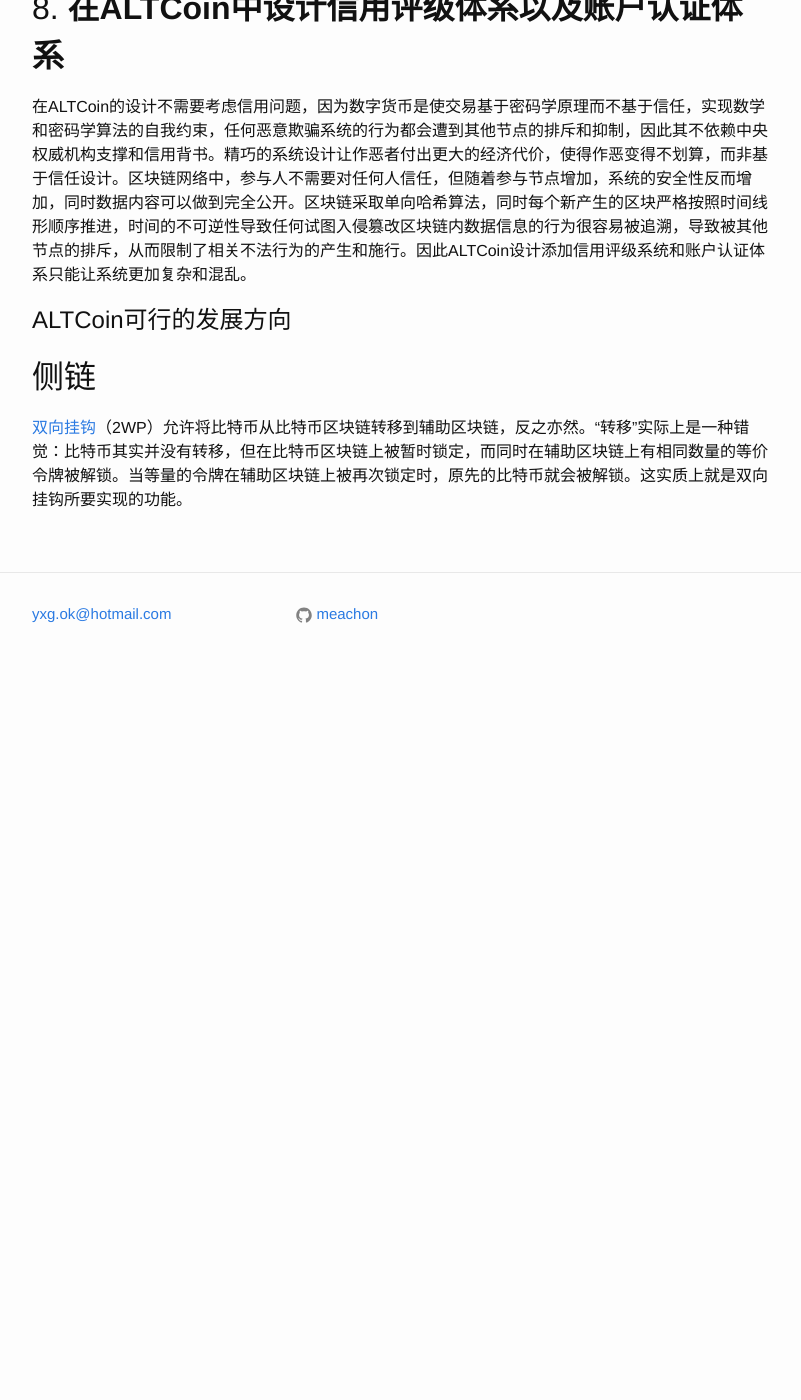
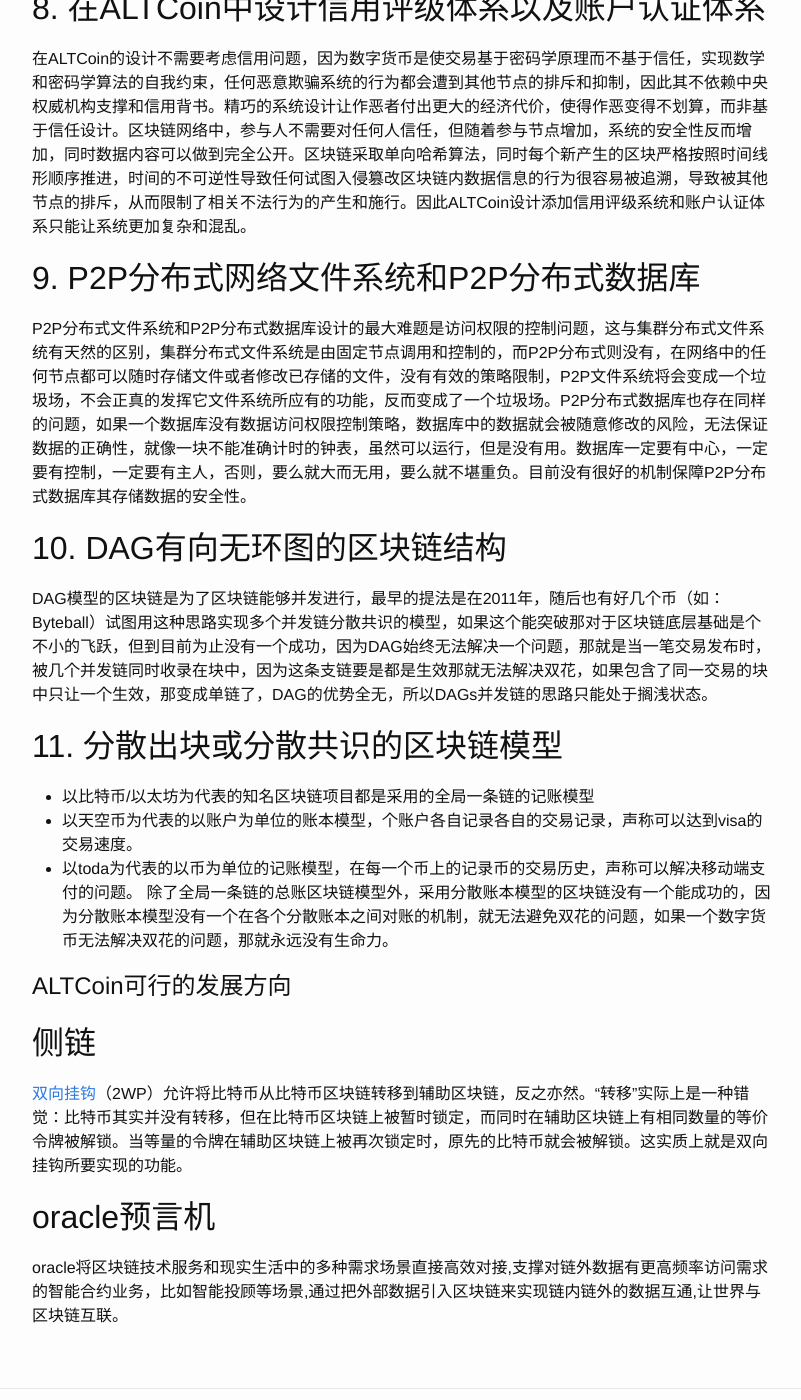
Before and after one commit to meachon/meachon.github.io, a Jekyll site: the page built from _posts/2017-05-17-ALTCoin设计中的误区.md, in a window 1280 px wide and 1400 px high, scrolled down 2810 px. Shown: the whole window, without its empty margins (238-1039 px from the left). Built offline with Jekyll 4.4.1, drawn with Linux system fonts in a browser that asks for light colours; before the commit the page ends 3496 px from its top, so only the background shows below that; some of the changed text lies outside the part shown.

Commit message:
modify altcoin

```diff
--- a/_posts/2017-05-17-ALTCoin设计中的误区.md
+++ b/_posts/2017-05-17-ALTCoin设计中的误区.md
@@ -1,20 +1,20 @@
 ---
 layout: post
-title:  "ALTCoin设计中的误区"
+title:  "ALTCoin设计随录"
 date:   2017-05-17 16:06:39 +0800
 categories: 数字货币
 ---
 
+# 数字货币设计中的误区
 
-# ALTCoin设计中的误区
-## 1. **采用TodaTree协议**
+## 1. 采用TodaTree协议
 系统采用TodaTree协议机制，将问题复杂化，用TodaTree解决移动端交易验证问题，远没有UTXO账本体系SPV简单，使用TodaTree是历史的倒退。
   - 将钱包和币映射到todatree的节点上，要使用merkle proof证明todatree上的节点的正确性，并不比使用密码学验证签名正确性简单。
   - 钱包的编号采用todatree的编号，根PKI没有关系，无法验证这个编号是那个钱包的编号，除非使用中心化的存储介质记录钱包的编号和钱包PKI账户公钥的对应关系供其他钱包的查询。
   - 将币映射到todatree的节点上，看似每个币都有唯一的编号用来跟踪币的历史，实际上币的拆分和零钱合并给币的有效性验证带来意想不到的困难，而大量币的交易都得一个一个币的区验证有效性，其工作量之大不容小觑，而在UTXO账本体系中只需验证某个UTXO属于某个用户的签名即可。
   - todatree中的钱包ID是有限资源，移动用完整个系统将枯竭，攻击者完全可以连续多开户来完成攻击。
 
-## 2. **手机参与共识**
+## 2. 手机参与共识
 手机参与共识，是一个伪需求，手机算力有限，网络带宽不稳定，且手机不可能一直在线等特点，导致以下问题：
   - 第一，手机参与共识会导致系统整体算力和稳定性下降，系统算力的损失导致系统容易受到攻击。
   - 第二，获取出块权的手机如果性能太低可能导致按照预定的出块时间无法完成出块任务，这将导致整个网络的性能被这部手机的性能限制。
@@ -22,19 +22,19 @@
   - 第四，从经济学角度讲，对于算力宽带等性能弱贡献小的移动终端能获取共识赚取交易费，这会使使用户更青睐移动端参与网络，导致整个网络系统算力资源贫弱化，对系统的发展是不利的。
   - 第五，移动网络无法实现P2P网络，并且移动网络服务连接数量受限，移动端只有在WIFI下才能实现P2P。
 
-## 3. **公有链拜占庭算法共识机制**
+## 3. 公有链拜占庭算法共识机制
 公有链网络采用拜占庭算法共识机制，需要参考FLP不可能定理，拜占庭算法不可能完成公有链的共识，更适合私有链和联盟链，需要稳定的共识节点集合，而公有链参与共识的节点动态的加入或者离开，系统中对加入的节点没有要求，也没有任何验证，如果是采用一个节点一票的方式，对于一个节点而言，无从辨别其他节点是普通节点还是拜占庭节点，因此不存在一个一致性算法能够保证节点达成共识。像PoW和PoS等相关共识协议实质上不是一种计算机共识算法，而是一种是一种经济博弈机制。
 
-## 4. **按照设备将系统分层**
+## 4. 按照设备将系统分层
 分层主要是解决移动端快速交易和移动端存储空间的问题，但是分层将有其他问题：
   - 不同层之间采用不同的共识机制，肯定有“不公平”。在同一个货币体系中，共识机制不一样，共识的难易程度不一致，共识后的费用有差异，就会有大量的交易“移民”到对自己有利的那一层。
   - 不同层的交易记录如不同的链，那么同一个货币体系，不同层间的交易到底记录到那个链中？同一个账户在不同的链中如何体现，移动层在共识时必须参考通用层的区块链数据，来判断该账户在另一层是否已经花费，以此来防止同一个账户在不同层同时消费出现双花问题，那么移动层就必须下载通用层的数据库，那么这样分层后移动层并没有减少数据存储量，事与愿违，系统设计更加复杂，问题也没有能够解决。
   - 分层之后如果不同的层都在同一个P2P网络， 消息是相互通信的，不存在明显的分层设计优势，在这种情况下，分层只能成为一个概念而没有实质性的内容；如果不同的层之间不在同一个P2P网络，层间网络隔离，那么层间的转账共识都成了问题。
 
-## 5. **把数字货币当成是一个币文件**
+## 5. 把数字货币当成是一个币文件
 不赞成将币作为一个文件设计数字货币，这样双花问题是最大的问题以及币问题的验证及其复杂，其实在数字货币时代不需要有币这个实体，只需要账本里面记录账户的币值并且能得到所在系统中其他人的认可，该账户就实际拥有它。有币文件反倒是个麻烦，因为现实中的实体法币是防伪的，复制或伪造需要很高的成本，并且复制和伪造的币跟原版是有区别的，而币文件的复制几乎零成本，而且副本跟原版一模一样，根本无法识别哪一个是真正的原币。再说币文件在消费时能否拆分，拆分后如何管理都是问题，如果不拆分那就缺乏消费的灵活性。
 
-## 6. **p2p网络分片共识**
+## 6. p2p网络分片共识
 p2p网络分片形成多个p2p网络社区，p2p网络各社区都获取全网的交易信息然后分别出块，为了扩大共识范围和快速进行交易。各社区之间采用拜占庭共识从这些块中选取一个作为本次块加入链中，各个社区接收所有的交易记录，各社区出的块中交易记录基本相似。
 对于P2P分片共识问题始终绕不开的三个困局：
   - 网络形成时预先设定分区。这样每一个节点就知道当前一共有多少个分区，可以随机加入，也可以不随机加入。恶意攻击者就会伪造多个虚假节点集中加入某一个分区攻击。
@@ -43,7 +43,7 @@
 
 P2P网络分片区后整个系统性能和效率下降很多倍，在整个P2P网络系统中分区需要很多的处理逻辑和处理时间以及分区边界控制协调，分区了之后每个分区内出块签名需要验证，最终在那么多的区块里面确定一个最终的块又需要一系列的逻辑和过程处理，系统的业务流程复杂度增加了很多倍，任何一个环节出问题都会使得整系统瘫痪。分区并不是一个非有不可的特性，这样的分区也没能解决任何具有实际意义的问题，反倒把问题复杂化了，使整个系统变得极其脆弱，这个复杂的系统即使没有恶意攻击也难免面临奔溃的风险，从实际工程应用角度来说，任何设计方案都是受到客观因素的限制，没有完美的方案，只能在各项设计方案的利弊权衡中折中考虑，合理取舍，P2P网络的分区也一样，这样的设计思想虽然很有新意，但是弊大于利得不偿失，系统的稳定健康运行才是根本，如果只是闹着玩那就另当别论了。
 
-## 7. **P2P网络技术不适合移动设备**
+## 7. P2P网络技术不适合移动设备
 移动P2P网络的主要特征：
   - 网络拓扑结构不断变化：由于节点的移动性使移动P2P网络拓扑结构不断发生变化，造成覆盖层与底层物理层网络连接状态不匹配，引起寻找资源和数据传输的低效。
   - 节点自身资源受限：对移动设备的便携要求，使当前移动终端的计算处理能力、存储能力、能量供应等受到限制，这使其在贡献资源的同时必须考虑自身的能耗等因素；同时，服务连接的数量也受到限制，部分节点受所支持协议的限制在无代理服务器的情况下无法独立直接接入P2P网络。
@@ -51,11 +51,26 @@
 
 移动端的天然特性是，喜欢切换APP，用APP不到3分钟大部分就关了，后台为伪后台，APP进入后台就挂起，因此P2P应用就成了空谈。所以说P2P网络技术不适合移动设备。
 
-## 8. **在ALTCoin中设计信用评级体系以及账户认证体系**
+## 8. 在ALTCoin中设计信用评级体系以及账户认证体系
 在ALTCoin的设计不需要考虑信用问题，因为数字货币是使交易基于密码学原理而不基于信任，实现数学和密码学算法的自我约束，任何恶意欺骗系统的行为都会遭到其他节点的排斥和抑制，因此其不依赖中央权威机构支撑和信用背书。精巧的系统设计让作恶者付出更大的经济代价，使得作恶变得不划算，而非基于信任设计。区块链网络中，参与人不需要对任何人信任，但随着参与节点增加，系统的安全性反而增加，同时数据内容可以做到完全公开。区块链采取单向哈希算法，同时每个新产生的区块严格按照时间线形顺序推进，时间的不可逆性导致任何试图入侵篡改区块链内数据信息的行为很容易被追溯，导致被其他节点的排斥，从而限制了相关不法行为的产生和施行。因此ALTCoin设计添加信用评级系统和账户认证体系只能让系统更加复杂和混乱。
 
 
+## 9. P2P分布式网络文件系统和P2P分布式数据库
+P2P分布式文件系统和P2P分布式数据库设计的最大难题是访问权限的控制问题，这与集群分布式文件系统有天然的区别，集群分布式文件系统是由固定节点调用和控制的，而P2P分布式则没有，在网络中的任何节点都可以随时存储文件或者修改已存储的文件，没有有效的策略限制，P2P文件系统将会变成一个垃圾场，不会正真的发挥它文件系统所应有的功能，反而变成了一个垃圾场。P2P分布式数据库也存在同样的问题，如果一个数据库没有数据访问权限控制策略，数据库中的数据就会被随意修改的风险，无法保证数据的正确性，就像一块不能准确计时的钟表，虽然可以运行，但是没有用。数据库一定要有中心，一定要有控制，一定要有主人，否则，要么就大而无用，要么就不堪重负。目前没有很好的机制保障P2P分布式数据库其存储数据的安全性。
+
+## 10. DAG有向无环图的区块链结构
+DAG模型的区块链是为了区块链能够并发进行，最早的提法是在2011年，随后也有好几个币（如：Byteball）试图用这种思路实现多个并发链分散共识的模型，如果这个能突破那对于区块链底层基础是个不小的飞跃，但到目前为止没有一个成功，因为DAG始终无法解决一个问题，那就是当一笔交易发布时，被几个并发链同时收录在块中，因为这条支链要是都是生效那就无法解决双花，如果包含了同一交易的块中只让一个生效，那变成单链了，DAG的优势全无，所以DAGs并发链的思路只能处于搁浅状态。
+
+
+## 11. 分散出块或分散共识的区块链模型
+- 以比特币/以太坊为代表的知名区块链项目都是采用的全局一条链的记账模型
+- 以天空币为代表的以账户为单位的账本模型，个账户各自记录各自的交易记录，声称可以达到visa的交易速度。
+- 以toda为代表的以币为单位的记账模型，在每一个币上的记录币的交易历史，声称可以解决移动端支付的问题。
+除了全局一条链的总账区块链模型外，采用分散账本模型的区块链没有一个能成功的，因为分散账本模型没有一个在各个分散账本之间对账的机制，就无法避免双花的问题，如果一个数字货币无法解决双花的问题，那就永远没有生命力。
 
 # ALTCoin可行的发展方向
 ## 侧链
 [双向挂钩](http://www.8btc.com/sidechains-drivechains-and-rsk-2-way-peg-design)（2WP）允许将比特币从比特币区块链转移到辅助区块链，反之亦然。“转移”实际上是一种错觉：比特币其实并没有转移，但在比特币区块链上被暂时锁定，而同时在辅助区块链上有相同数量的等价令牌被解锁。当等量的令牌在辅助区块链上被再次锁定时，原先的比特币就会被解锁。这实质上就是双向挂钩所要实现的功能。
+
+## oracle预言机
+oracle将区块链技术服务和现实生活中的多种需求场景直接高效对接,支撑对链外数据有更高频率访问需求的智能合约业务，比如智能投顾等场景,通过把外部数据引入区块链来实现链内链外的数据互通,让世界与区块链互联。
```
